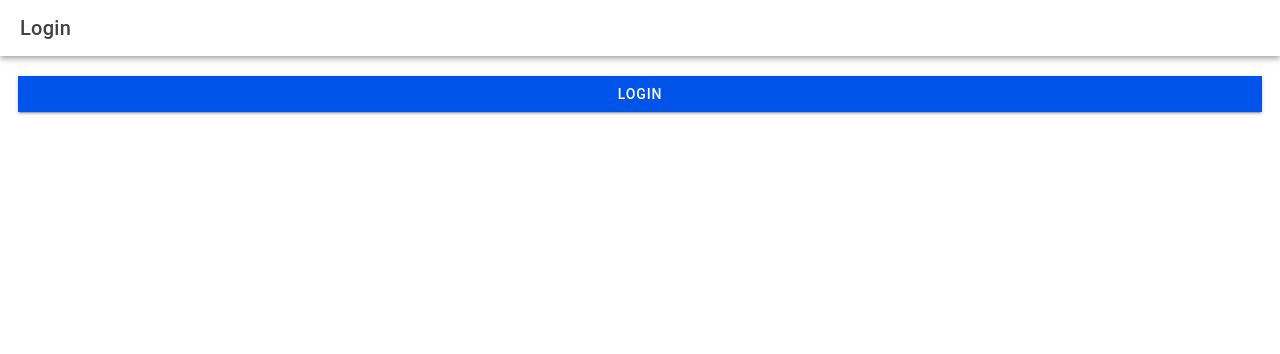
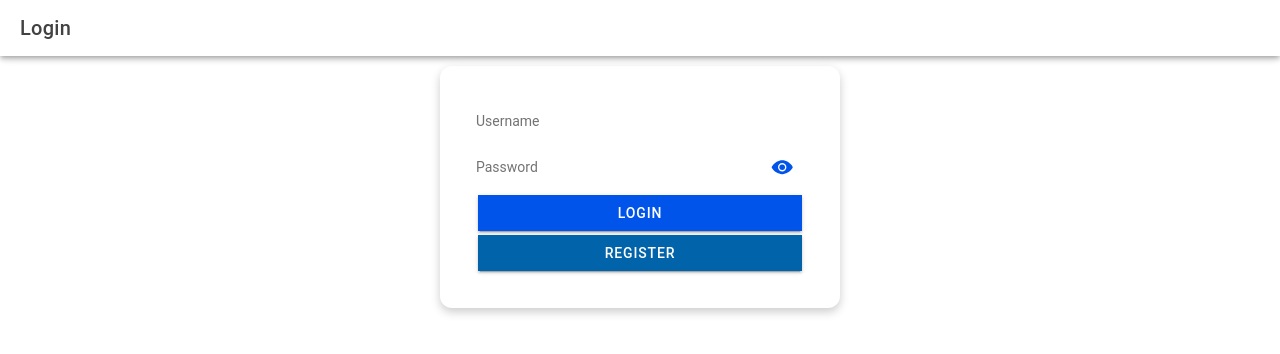
Before and after one commit to RipMickel/it35-lab, a React (Vite) app: page /it35-lab in a window 1280 px wide. Shown: the top 354 px of the page. Built offline with nearby package versions, Linux system fonts and the light colour scheme.

Commit message:
added a registration form (IonModal)

```diff
--- a/package.json
+++ b/package.json
@@ -24,6 +24,7 @@
     "@ionic/react-router": "^8.0.0",
     "@types/react-router": "^5.1.20",
     "@types/react-router-dom": "^5.3.3",
+    "animate.css": "^4.1.1",
     "ionicons": "^7.0.0",
     "react": "^18.2.0",
     "react-dom": "^18.2.0",
--- /dev/null
+++ b/src/pages/Login.css
@@ -0,0 +1,27 @@
+/* Ensure full-page height */
+.ion-content {
+    display: flex;
+    justify-content: center;
+    align-items: center;
+    height: 100vh; /* Full viewport height */
+  }
+
+  /* Center login card */
+  .login-container {
+    width: 100%;
+    max-width: 400px;
+    display: flex;
+    flex-direction: column;
+    align-items: center;
+    justify-content: center;
+    margin: auto;
+  }
+
+  /* Card Styling */
+  .login-card {
+    width: 100%;
+    padding: 20px;
+    border-radius: 12px;
+    box-shadow: 0 4px 10px rgba(0, 0, 0, 0.2);
+    background: white;
+  }
--- a/src/pages/Login.tsx
+++ b/src/pages/Login.tsx
@@ -1,20 +1,47 @@
 import {
     IonButton,
     IonButtons,
+      IonCard,
+      IonCardContent,
       IonContent,
       IonHeader,
+      IonInput,
+      IonInputPasswordToggle,
+      IonItem,
+      IonLabel,
+      IonList,
       IonMenuButton,
+      IonModal,
       IonPage,
+      IonText,
       IonTitle,
+      IonToast,
       IonToolbar,
       useIonRouter
   } from '@ionic/react';
+  import 'animate.css'; // Import animations
+import './Login.css'; // Custom styles
+import { useState } from 'react';
 
 const Login: React.FC = () => {
   const navigation = useIonRouter();
+  const [showModal, setShowModal] = useState(false);
+  const [username, setUsername] = useState('');
+  const [email, setEmail] = useState('');
+  const [password, setPassword] = useState('');
+  const [showToast, setShowToast] = useState(false);
 
   const doLogin = () => {
-        navigation.push('/it35-lab/app','forward','replace');
+    navigation.push('/it35-lab/app', 'forward', 'replace');
+  }
+
+  const doRegister = () => {
+    // You can add your registration logic here
+    setShowToast(true); // Just a placeholder for successful registration
+  }
+
+  const closeModal = () => {
+    setShowModal(false);
   }
     return (
       <IonPage>
@@ -23,10 +50,86 @@ import {
           <IonTitle>Login</IonTitle>
         </IonToolbar>
       </IonHeader>
-        <IonContent className='ion-padding'>
-            <IonButton onClick={() => doLogin()} expand="full">
+
+      <IonContent className="login-background">
+
+        <div className="animate__animated animate__fadeInDown login-container">
+          <IonCard className="login-card">
+            <IonCardContent>
+              <IonInput
+                label="Username"
+                value={username}
+                onIonChange={(e) => setUsername(e.detail.value!)}
+              />
+              <IonInput
+                type="password"
+                label="Password"
+                value={password}
+                onIonChange={(e) => setPassword(e.detail.value!)}
+              >
+                <IonInputPasswordToggle slot="end" />
+              </IonInput>
+              <IonButton className="animated-button" onClick={doLogin} expand="full">
                 Login
               </IonButton>
+
+              <IonButton className="animated-button" onClick={() => setShowModal(true)} expand="full" color="secondary">
+                Register
+              </IonButton>
+            </IonCardContent>
+          </IonCard>
+        </div>
+
+        {/* IonToast for successful registration */}
+        <IonToast
+          isOpen={showToast}
+          onDidDismiss={() => setShowToast(false)}
+          message="Registration Successful!"
+          duration={2000}
+        />
+
+        {/* IonModal for registration form */}
+        <IonModal isOpen={showModal} onDidDismiss={closeModal} className="animated-modal">
+          <IonContent className="ion-padding">
+            <IonHeader>
+              <IonToolbar>
+                <IonTitle>Register</IonTitle>
+                <IonButtons slot="end">
+                  <IonButton onClick={closeModal}>Close</IonButton>
+                </IonButtons>
+              </IonToolbar>
+            </IonHeader>
+            <IonList>
+              <IonItem>
+                <IonLabel position="floating">Username</IonLabel>
+                <IonInput
+                  value={username}
+                  onIonChange={(e) => setUsername(e.detail.value!)}
+                />
+              </IonItem>
+              <IonItem>
+                <IonLabel position="floating">Email</IonLabel>
+                <IonInput
+                  value={email}
+                  onIonChange={(e) => setEmail(e.detail.value!)}
+                />
+              </IonItem>
+              <IonItem>
+                <IonLabel position="floating">Password</IonLabel>
+                <IonInput
+                  type="password"
+                  value={password}
+                  onIonChange={(e) => setPassword(e.detail.value!)}
+                >
+                  <IonInputPasswordToggle slot="end" />
+                </IonInput>
+              </IonItem>
+            </IonList>
+            <IonButton expand="full" onClick={doRegister}>
+              Register
+            </IonButton>
+          </IonContent>
+        </IonModal>
       </IonContent>
     </IonPage>
     );
```
Also changed, not shown: 1 other file (tests, documents, lock files or other folders). Lines whose indentation alone changed are shown as unchanged.
